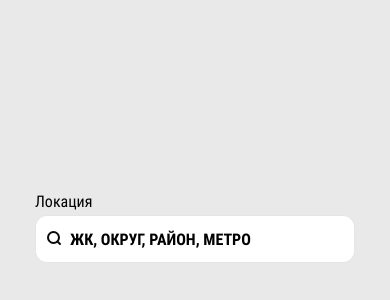
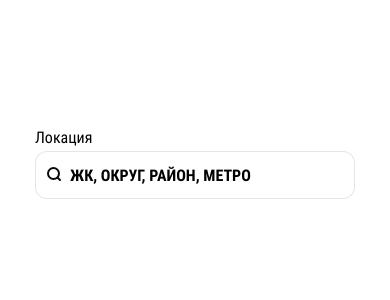
Before and after one commit to myackotka93/test-dropdown, a Next.js app: page / in a window 390 px wide. Shown: the part 64-364 px from the top of the page. Built offline with nearby package versions, Linux system fonts and the light colour scheme.

Commit message:
fix padding for tablet/mobile

```diff
--- a/pages/index.module.scss
+++ b/pages/index.module.scss
@@ -7,5 +7,8 @@
   display: flex;
   justify-content: center;
   @include spacer(padding, t, 8);
-  background-color: #e9e9e9;
+
+  @include tablet_small {
+    @include spacer(padding, t, 6);
+  }
 }
--- a/styles/global/_mixins.scss
+++ b/styles/global/_mixins.scss
@@ -20,3 +20,9 @@
     #{$attribute}-bottom: $offsetMain * $size;
   }
 }
+
+@mixin tablet-small {
+  @media (max-width: 900px) {
+    @content;
+  }
+}
```
